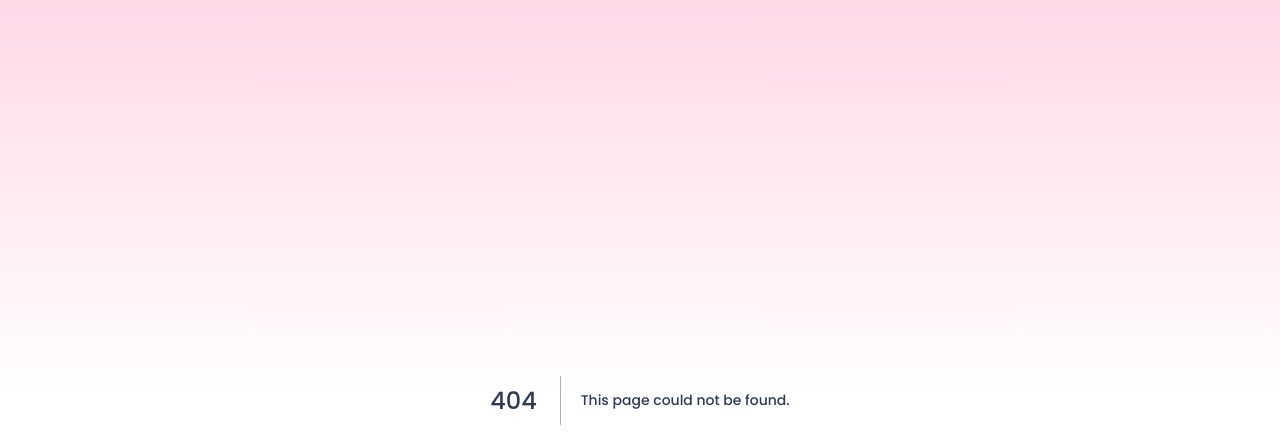
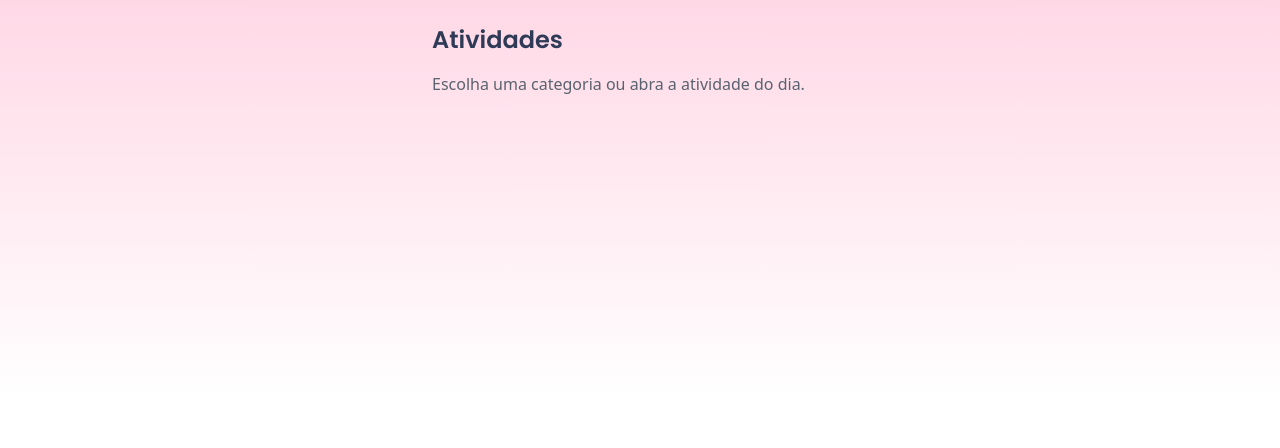
Before and after one commit to simonebrusco/materna360-app, a Next.js app in the folder materna360_starter/: page /activities in a window 1280 px wide. Before the commit this address had no page. Shown: the top 448 px of the page. Built offline with nearby package versions, Linux system fonts and the light colour scheme.

Commit message:
Create page.jsx

```diff
--- /dev/null
+++ b/materna360_starter/app/activities/page.jsx
@@ -0,0 +1,11 @@
+export const metadata = { title: "Atividades • Materna360" };
+
+export default function ActivitiesPage() {
+  return (
+    <main className="mx-auto max-w-md px-4 py-6 space-y-4">
+      <h1 className="text-2xl font-semibold">Atividades</h1>
+      <p className="text-brand-slate">Escolha uma categoria ou abra a atividade do dia.</p>
+      {/* Aqui depois listaremos categorias/coleções vindas do banco */}
+    </main>
+  );
+}
```
